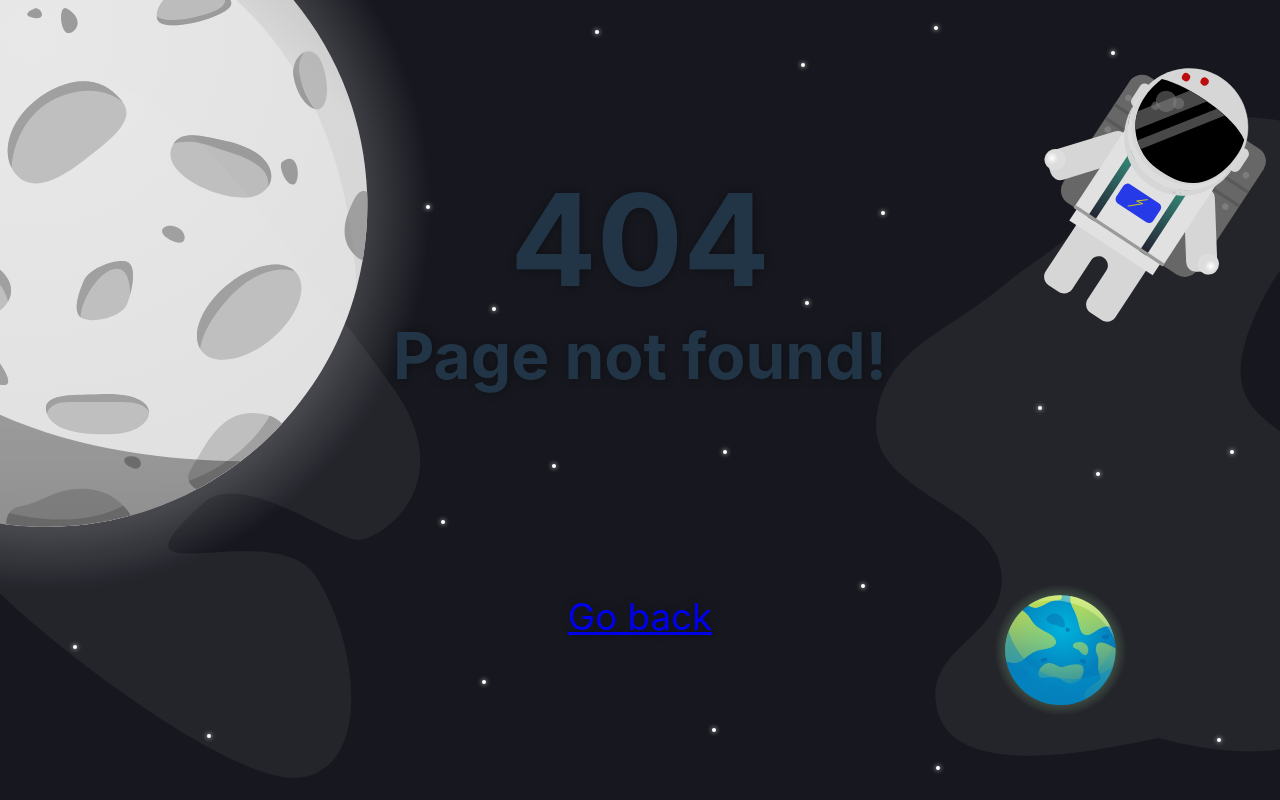
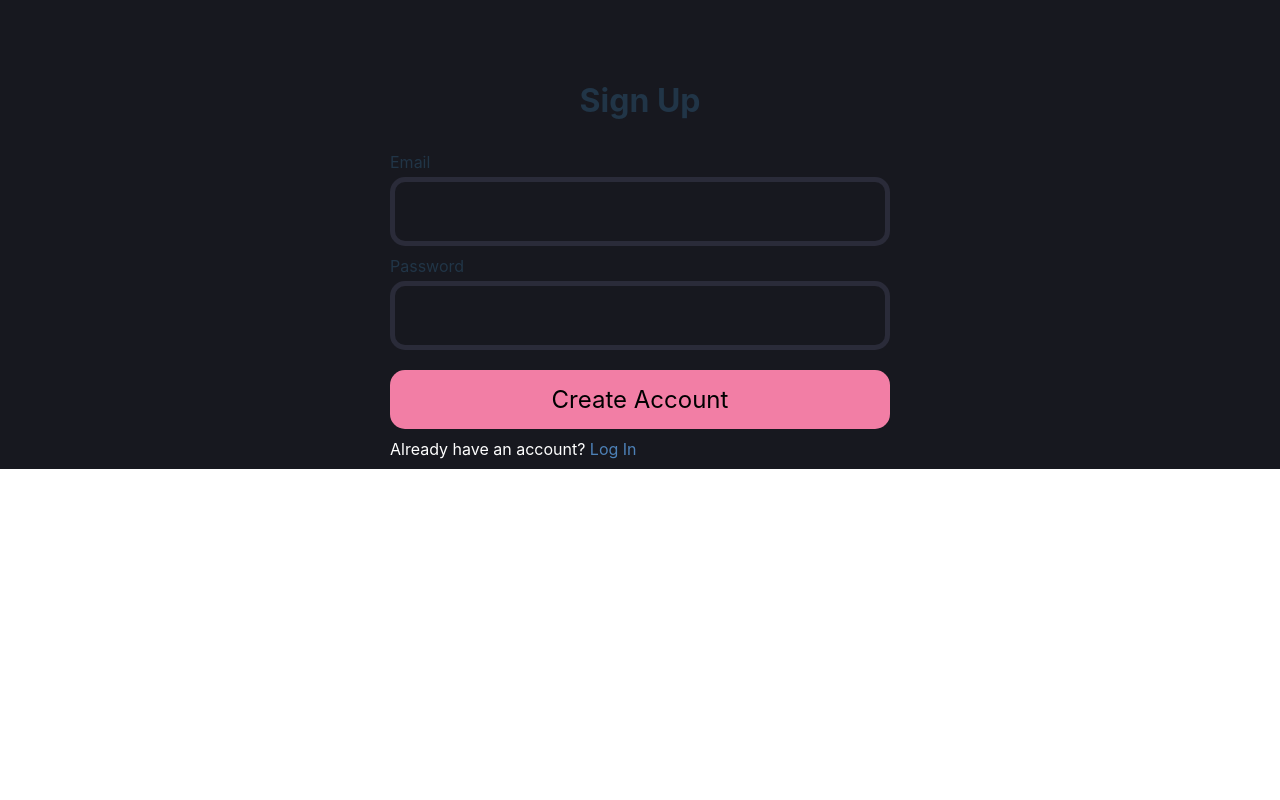
Before and after one commit to FabianGenell/todo-fullstack, a React (Vite) app in the folder client/: page /signup in a window 1280 px wide. Before the commit this address had no page. Built offline with nearby package versions, Linux system fonts and the light colour scheme.

Commit message:
Added sign up page

```diff
--- a/client/src/App.jsx
+++ b/client/src/App.jsx
@@ -6,6 +6,7 @@ import './index.css'
 import TaskListContainer from './components/pages/task-list/TaskList'
 import { getTasks } from './service/taskService';
 import Login from './components/pages/auth/Login';
+import Signup from './components/pages/auth/Signup';
 import NotFound from './components/pages/errors/NotFound';
 
 const router = createBrowserRouter([
@@ -22,6 +23,10 @@ const router = createBrowserRouter([
       {
         path: "/login",
         element: <Login />
+      },
+      {
+        path: "/signup",
+        element: <Signup />
       }
     ]
   },
--- a/client/src/components/pages/auth/Login.jsx
+++ b/client/src/components/pages/auth/Signup.jsx
@@ -1,10 +1,10 @@
 import { useState } from "react";
 import { useNavigate } from "react-router-dom"
 
-import { loginUser } from "../../../service/authService";
+import { createUser } from "../../../service/authService";
 import './auth.css'
 
-export default function Login() {
+export default function Signup() {
 
     const [user, setUser] = useState({});
     const [errorMessage, setErrorMessage] = useState({});
@@ -20,9 +20,9 @@ export default function Login() {
 
     function handeSubmit(e) {
         e.preventDefault();
-        loginUser(user)
-            .then(() => navigate('/'))
-            .catch((err) => setErrorMessage(err.response.data.error))
+        createUser(user)
+            // .then(() => navigate('/'))
+            .catch((err) => { try { setErrorMessage(err.response.data) } catch { console.log(err) } })
     }
 
     function handleLinkClick(e) {
@@ -31,7 +31,7 @@ export default function Login() {
     }
 
     return <div className="auth">
-        <h1>Log In</h1>
+        <h1>Sign Up</h1>
         <form onSubmit={handeSubmit}>
 
             <label htmlFor="email">Email</label>
@@ -42,9 +42,9 @@ export default function Login() {
             <input type="password" name="password" id="password" onChange={handleChange} />
             {errorMessage.password && <div className="error-message" id="password-error-message">* {errorMessage.password}</div>}
 
-            <input type="submit" value="Login" />
+            <input type="submit" value="Create Account" />
 
-            <a className="signup-link" href="/signup" onClick={handleLinkClick}>Don't have an account? <span>Sign Up</span></a>
+            <a className="page-link" href="/signup" onClick={handleLinkClick}>Already have an account? <span>Log In</span></a>
         </form>
     </div>
 }
--- a/client/src/components/pages/auth/auth.css
+++ b/client/src/components/pages/auth/auth.css
@@ -48,7 +48,7 @@
     padding: 3px;
 }
 
-.signup-link {
+.page-link {
     text-decoration: none;
     color: white;
     font-size: 1rem;
@@ -56,6 +56,6 @@
     align-self: flex-start;
 }
 
-.signup-link span {
+.page-link span {
     color: var(--blue);
 }
--- a/client/src/components/pages/errors/NotFound.css
+++ b/client/src/components/pages/errors/NotFound.css
@@ -33,6 +33,9 @@
 }
 
 .content a {
+    font-weight: 500;
+    text-decoration: none;
+    color: white;
     font-size: 2.3rem;
     margin-top: 200px;
 }
--- a/client/src/components/pages/errors/NotFound.jsx
+++ b/client/src/components/pages/errors/NotFound.jsx
@@ -14,7 +14,7 @@ export default function NotFound() {
         <div className="content">
             <h1>404</h1>
             <h2>Page not found!</h2>
-            <a href="/" onClick={handeLinkClick}>Go back</a>
+            <a href="/" onClick={handeLinkClick}>← Go back</a>
         </div>
     </div>
 
--- a/client/src/service/authService.js
+++ b/client/src/service/authService.js
@@ -25,7 +25,7 @@ export async function updateUser(user) {
     return response;
 }
 
-export async function deleteUser(user) {
+export async function deleteUser() {
     const response = await api.delete(`/user`);
 
     return response;
```
Also changed, not shown: client/public/arrow-left.svg (added), 1 other file (tests, documents, lock files or other folders).
